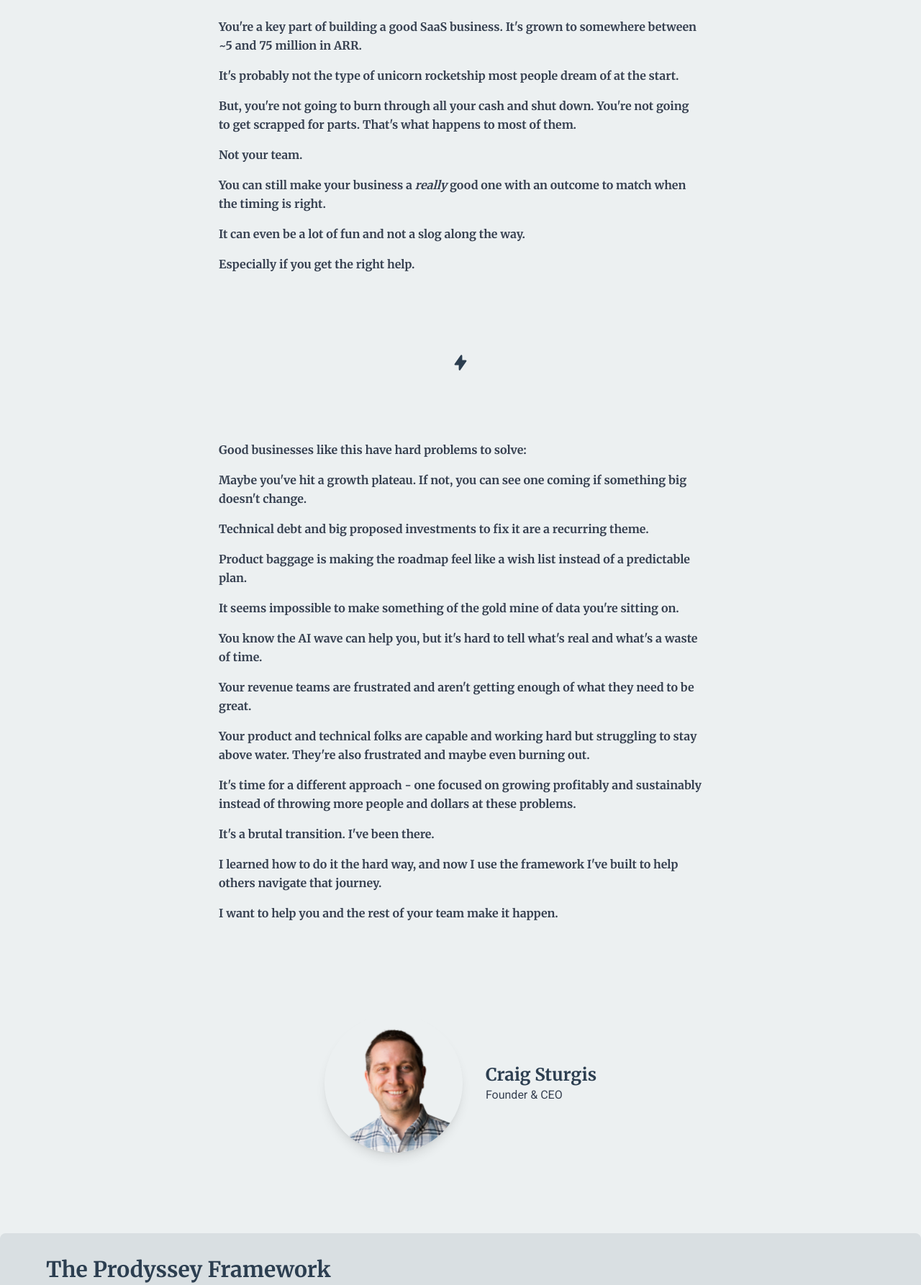
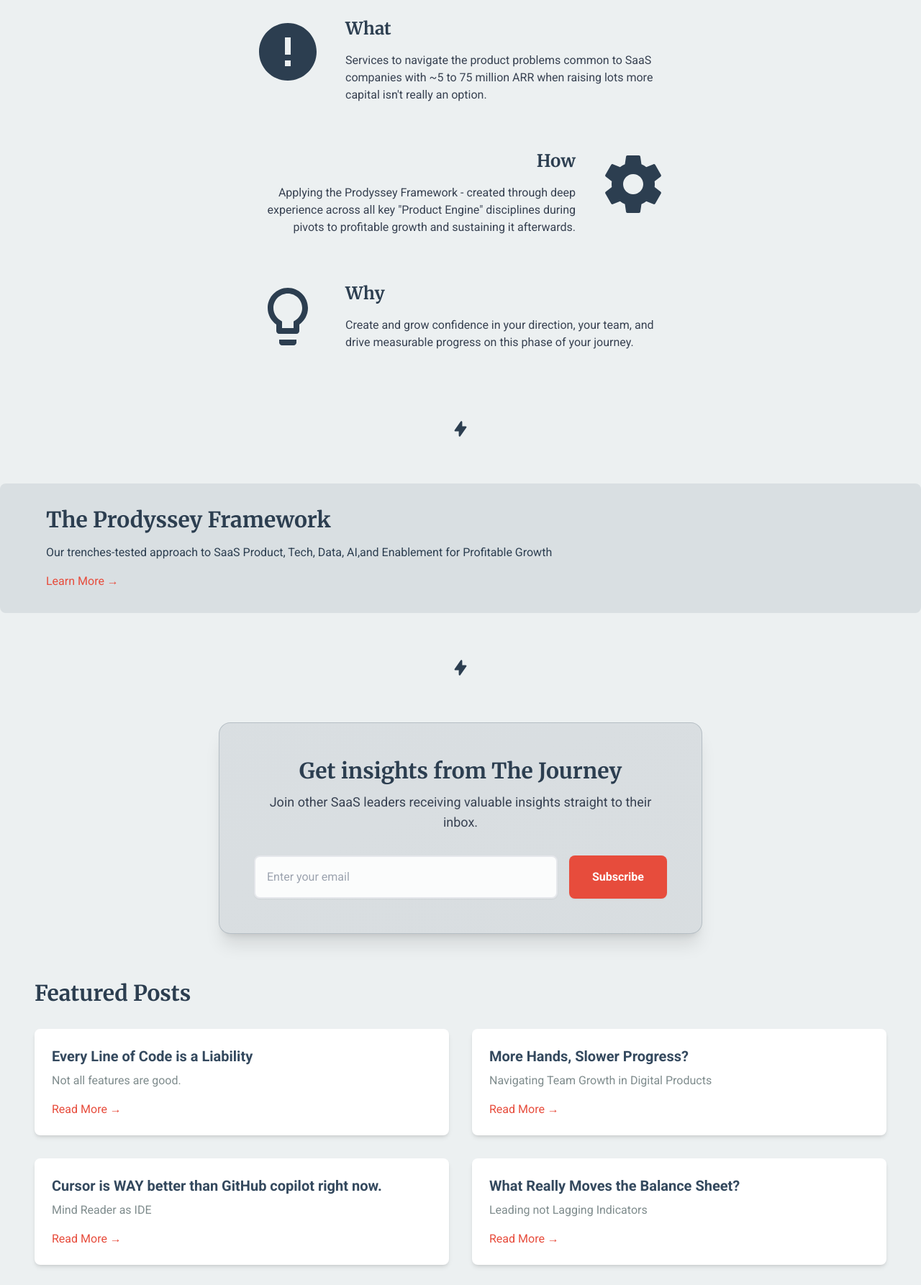
Before and after one commit to prodyssey/prodyssey-11ty, an Eleventy site: page src/index.njk in a window 1280 px wide. Shown: the part 540-2326 px from the top of the page at 72% size. Built offline with nearby package versions, Linux system fonts and the light colour scheme; Eleventy itself is replaced by a stand-in of ours; files that its build step writes are made by us from their sources.

Commit message:
move story to about page, go with 3 bullet approach

```diff
--- a/src/index.njk
+++ b/src/index.njk
@@ -1,6 +1,6 @@
 ---
 layout: layouts/base.njk
-title: Prodyssey - Expert Help for SaaS Profitable Growth
+title: Prodyssey - Expert Help for SaaS Product Powered Profitable Growth
 description: Specialized Product, Tech, Data, AI, and Enablement Services for SaaS Companies.
 image: /assets/images/home-og-image.jpg
 ---
@@ -11,7 +11,7 @@ image: /assets/images/home-og-image.jpg
       Expert Help for SaaS Profitable Growth
     </h1>
     <p class="text-xl mb-8">
-      Specialized Product, Tech, Data, AI, and Enablement Services for SaaS Companies
+      Specialized Services to Fix and Upgrade the Product Engine of SaaS Companies
     </p>
     <a
       href="/services"
@@ -25,96 +25,50 @@ image: /assets/images/home-og-image.jpg
 
 <section class="py-16 px-4">
   <div class="container mx-auto">
-    <div class="max-w-2xl mx-auto">
-      <p class="text-l font-serif leading-relaxed text-gray-700 mb-4">
-        You're a key part of building a good SaaS business. It's grown to somewhere between ~5 and 75 million in ARR.
-      </p>
-      <p class="text-l font-serif leading-relaxed text-gray-700 mb-4">
-        It's probably not the type of unicorn rocketship most people dream of at the start.
-      </p>
-      <p class="text-l font-serif leading-relaxed text-gray-700 mb-4">
-        But, you're not going to burn through all your cash and shut down. You're not going to get scrapped for parts. That's what happens to most of them.
-      </p>
-      <p class="text-l font-serif leading-relaxed text-gray-700 mb-4">
-         Not your team.
-      </p>
-      <p class="text-l font-serif leading-relaxed text-gray-700 mb-4">
-        You can still make your business a <i>really</i> good one with an outcome to match when the timing is right.
-      </p>
-      <p class="text-l font-serif leading-relaxed text-gray-700 mb-4">
-        It can even be a lot of fun and not a slog along the way.
-      </p>
-      <p class="text-l font-serif leading-relaxed text-gray-700 mb-4">
-        Especially if you get the right help.
-      </p>
+    <div class="grid grid-cols-1 gap-16">
+      <!-- What -->
+      <div class="flex flex-col md:flex-row items-center md:items-start md:justify-center gap-8">
+        <div class="w-24 h-24 shrink-0">
+          <svg class="text-primary w-full h-full" viewBox="0 0 24 24" fill="currentColor">
+            <path d="M12 2C6.48 2 2 6.48 2 12s4.48 10 10 10 10-4.48 10-10S17.52 2 12 2zm1 15h-2v-2h2v2zm0-4h-2V7h2v6z"/>
+          </svg>
+        </div>
+        <div class="text-center md:text-left max-w-md">
+          <h3 class="text-2xl font-serif font-bold text-primary mb-4">What</h3>
+          <p class="text-gray-700">Services to navigate the product problems common to SaaS companies with ~5 to 75 million ARR  when raising lots more capital isn't really an option.</p>
+        </div>
+      </div>
 
+      <!-- How (reversed layout) -->
+      <div class="flex flex-col md:flex-row-reverse items-center md:items-start md:justify-center gap-8">
+        <div class="w-24 h-24 shrink-0">
+          <svg class="text-primary w-full h-full" viewBox="0 0 24 24" fill="currentColor">
+            <path d="M19.43 12.98c.04-.32.07-.64.07-.98 0-.34-.03-.66-.07-.98l2.11-1.65c.19-.15.24-.42.12-.64l-2-3.46c-.12-.22-.39-.3-.61-.22l-2.49 1c-.52-.4-1.08-.73-1.69-.98l-.38-2.65C14.46 2.18 14.25 2 14 2h-4c-.25 0-.46.18-.49.42l-.38 2.65c-.61.25-1.17.59-1.69.98l-2.49-1c-.23-.09-.49 0-.61.22l-2 3.46c-.13.22-.07.49.12.64l2.11 1.65c-.04.32-.07.65-.07.98 0 .33.03.66.07.98l-2.11 1.65c-.19.15-.24.42-.12.64l2 3.46c.12.22.39.3.61.22l2.49-1c.52.4 1.08.73 1.69.98l.38 2.65c.03.24.24.42.49.42h4c.25 0 .46-.18.49-.42l.38-2.65c.61-.25 1.17-.59 1.69-.98l2.49 1c.23.09.49 0 .61-.22l2-3.46c.12-.22.07-.49-.12-.64l-2.11-1.65zm-7.43 2.52c-1.93 0-3.5-1.57-3.5-3.5s1.57-3.5 3.5-3.5 3.5 1.57 3.5 3.5-1.57 3.5-3.5 3.5z"/>
+          </svg>
+        </div>
+        <div class="text-center md:text-right max-w-md">
+          <h3 class="text-2xl font-serif font-bold text-primary mb-4">How</h3>
+          <p class="text-gray-700">Applying the Prodyssey Framework - created through deep experience across all key "Product Engine" disciplines during pivots to profitable growth and sustaining it afterwards.</p>
+        </div>
+      </div>
+
+      <!-- Why -->
+      <div class="flex flex-col md:flex-row items-center md:items-start md:justify-center gap-8">
+        <div class="w-24 h-24 shrink-0">
+          <svg class="text-primary w-full h-full" viewBox="0 0 24 24" fill="currentColor">
+            <path d="M9 21c0 .55.45 1 1 1h4c.55 0 1-.45 1-1v-1H9v1zm3-19C8.14 2 5 5.14 5 9c0 2.38 1.19 4.47 3 5.74V17c0 .55.45 1 1 1h6c.55 0 1-.45 1-1v-2.26c1.81-1.27 3-3.36 3-5.74 0-3.86-3.14-7-7-7zm2.85 11.1l-.85.6V16h-4v-2.3l-.85-.6C7.8 12.16 7 10.63 7 9c0-2.76 2.24-5 5-5s5 2.24 5 5c0 1.63-.8 3.16-2.15 4.1z"/>
+          </svg>
+        </div>
+        <div class="text-center md:text-left max-w-md">
+          <h3 class="text-2xl font-serif font-bold text-primary mb-4">Why</h3>
+          <p class="text-gray-700">Create and grow confidence in your direction, your team, and drive measurable progress on this phase of your journey.</p>
+        </div>
+      </div>
     </div>
   </div>
 </section>
 
 {% include "components/svg-divider.njk" %}
-
-<section class="py-16 px-4">
-  <div class="container mx-auto">
-
-    <div class="max-w-2xl mx-auto">
-      <p class="text-l font-serif leading-relaxed text-gray-700 mb-4">
-        Good businesses like this have hard problems to solve:
-      </p>
-      <p class="text-l font-serif leading-relaxed text-gray-700 mb-4">
-        Maybe you've hit a growth plateau. If not, you can see one coming if something big doesn't change.
-      </p>
-      <p class="text-l font-serif leading-relaxed text-gray-700 mb-4">
-        Technical debt and big proposed investments to fix it are a recurring theme.
-      </p>
-      <p class="text-l font-serif leading-relaxed text-gray-700 mb-4">
-        Product baggage is making the roadmap feel like a wish list instead of a predictable plan.
-      </p>
-      <p class="text-l font-serif leading-relaxed text-gray-700 mb-4">
-        It seems impossible to make something of the gold mine of data you're sitting on.
-      </p>
-      <p class="text-l font-serif leading-relaxed text-gray-700 mb-4">
-        You know the AI wave can help you, but it's hard to tell what's real and what's a waste of time.
-      </p>
-      <p class="text-l font-serif leading-relaxed text-gray-700 mb-4">
-        Your revenue teams are frustrated and aren't getting enough of what they need to be great.
-      </p>
-      <p class="text-l font-serif leading-relaxed text-gray-700 mb-4">
-        Your product and technical folks are capable and working hard but struggling to stay above water. They're also frustrated and maybe even burning out.
-      </p>
-      <p class="text-l font-serif leading-relaxed text-gray-700 mb-4">
-        It's time for a different approach - one focused on growing profitably and sustainably instead of throwing more people and dollars at these problems.
-      </p>
-      <p class="text-l font-serif leading-relaxed text-gray-700 mb-4">
-        It's a brutal transition. I've been there.
-      </p>
-      <p class="text-l font-serif leading-relaxed text-gray-700 mb-4">
-        I learned how to do it the hard way, and now I use the framework I've built to help others navigate that journey.
-      </p>
-      <p class="text-l font-serif leading-relaxed text-gray-700 mb-4">
-        I want to help you and the rest of your team make it happen.
-      </p>
-    </div>
-  </div>
-</section>
-
-<section class="py-12 px-4 bg-circuit-pattern bg-opacity-5">
-  <div class="container mx-auto">
-    <div class="flex flex-row items-center justify-center gap-8">
-      <img
-        src="/assets/images/craig-sturgis.webp"
-        alt="Craig Sturgis"
-        class="w-48 h-48 rounded-full shadow-lg flex-shrink-0"
-/>
-      <div>
-        <h2 class="text-2xl font-serif font-bold text-primary">
-          Craig Sturgis
-        </h2>
-        <p class="text-gray-700">Founder & CEO</p>
-      </div>
-    </div>
-  </div>
-</section>
 
 <section
   class="bg-secondary p-8 rounded-lg my-16 bg-greek-pattern bg-opacity-10"
```
Also changed, not shown: src/about.njk (+93 -2 lines).
